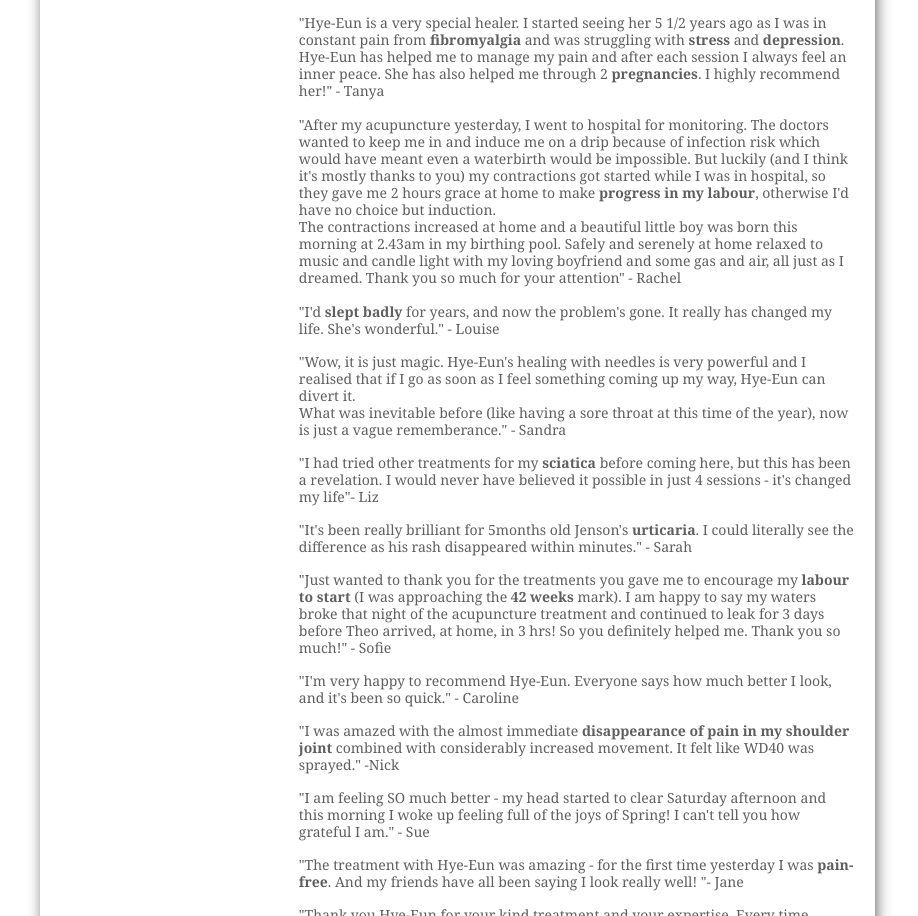
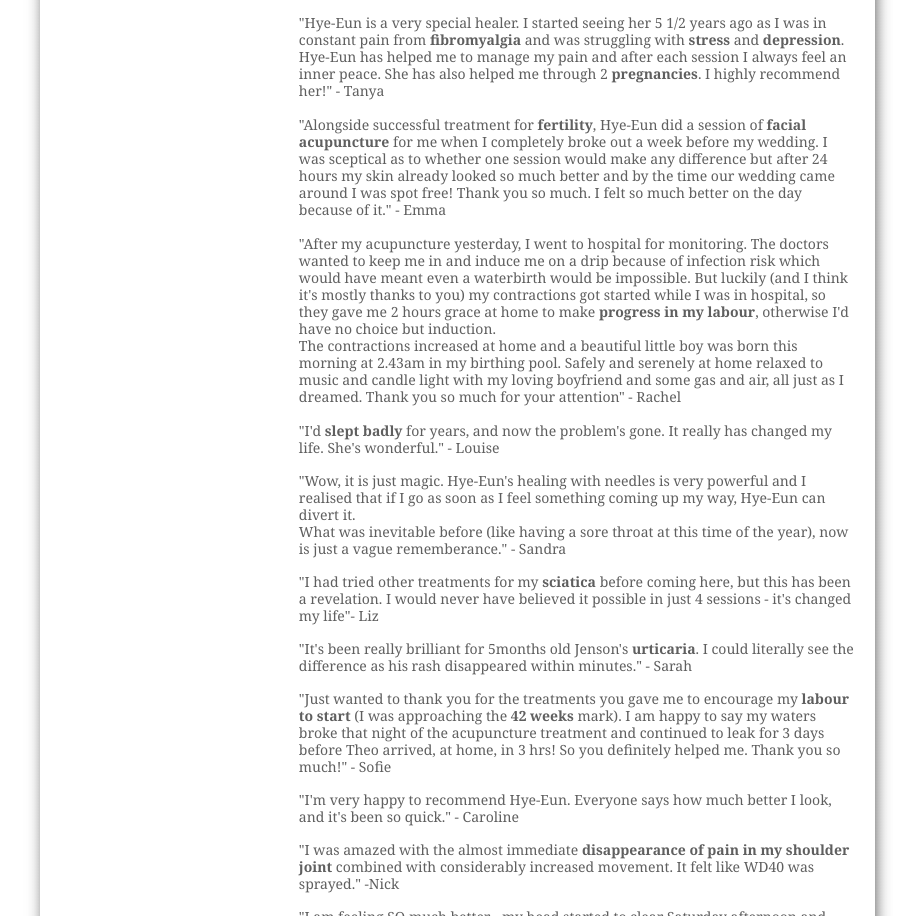
Before and after one commit to andrewchaa/HyeEunAcupuncture, a plain HTML site: page index.html in a window 1280 px wide. Shown: the part 2021-2937 px from the top of the page, without its empty margins (182-1100 px from the left). Drawn offline with Linux system fonts and the light colour scheme.

Commit message:
added a testimonial

```diff
--- a/index.html
+++ b/index.html
@@ -193,6 +193,9 @@ I always felt great after a session, all my worries put to rest. I just wanted t
                           <p class="sidebar_t">&nbsp;</p>
                           <p class="sidebar_t">&quot;Hye-Eun is a very special healer. I started seeing her 5 1/2 years ago as I was in constant pain from <strong>fibromyalgia</strong> and was struggling with <strong>stress</strong> and <strong>depression</strong>. Hye-Eun has helped me to manage my pain and after each session I always feel an inner peace. She has also helped me through 2 <strong>pregnancies</strong>. I highly recommend her!&quot; - Tanya</p>
                           <p class="sidebar_t">&nbsp;</p>
+                          <p class="sidebar_t">&quot;Alongside successful treatment for <strong>fertility</strong>, Hye-Eun did a session of <strong>facial</strong> <strong>acupuncture</strong> for me when I completely broke out a week before my wedding. I was sceptical as to whether one session would make any difference but after 24 hours my skin already looked so much better and by the time our wedding came around I was spot free! Thank you so much. I felt so much better on the day because of it.&quot; - Emma</p>
+
+                          <p class="sidebar_t">&nbsp;</p>
                           <p class="sidebar_t">&quot;After my acupuncture yesterday, I went to hospital for monitoring. The doctors wanted to keep me in and induce me on a drip because of infection risk which would have meant even a waterbirth would be impossible. But luckily (and I think it's mostly thanks to you) my contractions got started while I was in hospital, so they gave me 2 hours grace at home to make<strong> progress in my labour</strong>, otherwise I'd have no choice but induction. </p>
                           <p class="sidebar_t">The contractions increased at home and a beautiful little boy was born this morning at 2.43am in my birthing pool. Safely and serenely at home relaxed to music and candle light with my loving boyfriend and some gas and air, all just as I dreamed. Thank you so much for your attention&quot; - Rachel</p>
                           <p class="sidebar_t">&nbsp;</p>
```
